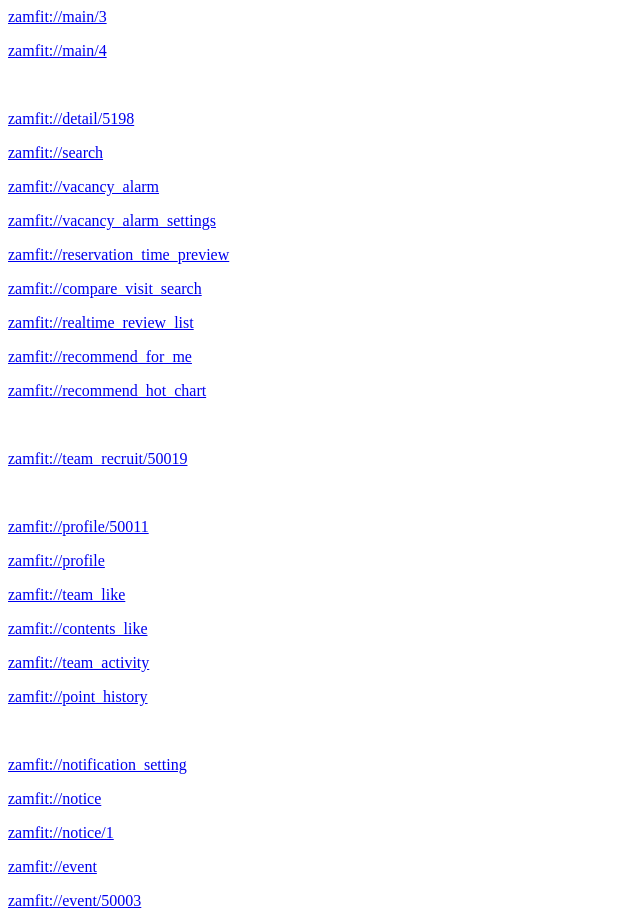
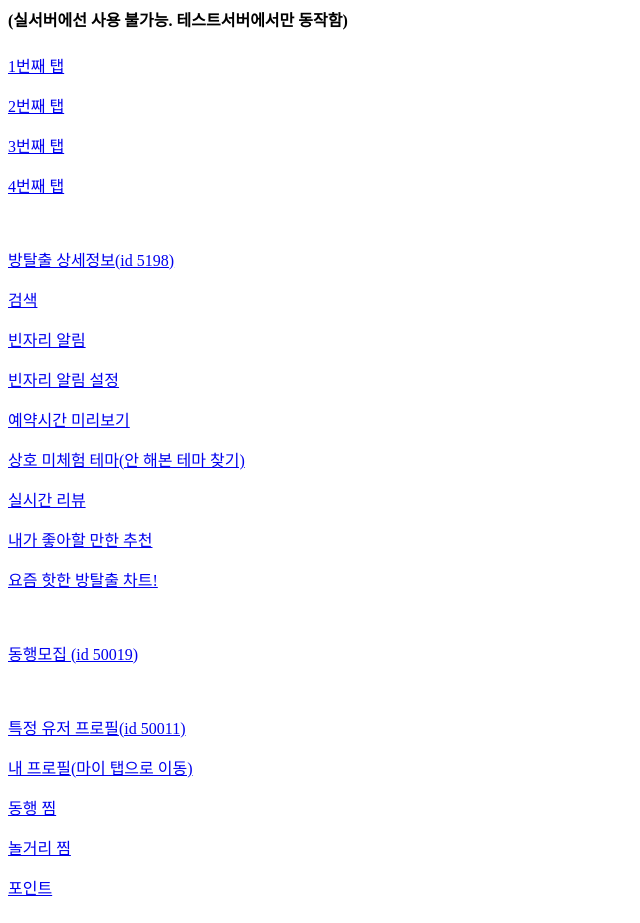
Before and after one commit to su-mong/apitest, a plain HTML site: page index.html in a window 1280 px wide. Shown: the part 68-991 px from the top of the page, without its empty margins (0-640 px from the left). Drawn offline with Linux system fonts and the light colour scheme.

Commit message:
Update index.html

```diff
--- a/index.html
+++ b/index.html
@@ -1,44 +1,47 @@
 <html>
     <head>
+        <meta charset="utf-8">
         <title>DEEP LINK TEST</title>
     </head>
     <body>
-        <p><a href="zamfit://main/1">zamfit://main/1</a></p>
-        <p><a href="zamfit://main/2">zamfit://main/2</a></p>
-        <p><a href="zamfit://main/3">zamfit://main/3</a></p>
-        <p><a href="zamfit://main/4">zamfit://main/4</a></p>
+        <h1>현재 이용 가능한 링크 목록</h1>
+        <h4>(실서버에선 사용 불가능. 테스트서버에서만 동작함)</h4>
+        <p><a href="zamfit://main/1">1번째 탭</a></p>
+        <p><a href="zamfit://main/2">2번째 탭</a></p>
+        <p><a href="zamfit://main/3">3번째 탭</a></p>
+        <p><a href="zamfit://main/4">4번째 탭</a></p>
         <br>
-        <p><a href="zamfit://detail/5198">zamfit://detail/5198</a></p>
-        <p><a href="zamfit://search">zamfit://search</a></p>
-        <p><a href="zamfit://vacancy_alarm">zamfit://vacancy_alarm</a></p>
-        <p><a href="zamfit://vacancy_alarm_settings">zamfit://vacancy_alarm_settings</a></p>
-        <p><a href="zamfit://reservation_time_preview">zamfit://reservation_time_preview</a></p>
-        <p><a href="zamfit://compare_visit_search">zamfit://compare_visit_search</a></p>
-        <p><a href="zamfit://realtime_review_list">zamfit://realtime_review_list</a></p>
-        <p><a href="zamfit://recommend_for_me">zamfit://recommend_for_me</a></p>
-        <p><a href="zamfit://recommend_hot_chart">zamfit://recommend_hot_chart</a></p>
+        <p><a href="zamfit://detail/5198">방탈출 상세정보(id 5198)</a></p>
+        <p><a href="zamfit://search">검색</a></p>
+        <p><a href="zamfit://vacancy_alarm">빈자리 알림</a></p>
+        <p><a href="zamfit://vacancy_alarm_settings">빈자리 알림 설정</a></p>
+        <p><a href="zamfit://reservation_time_preview">예약시간 미리보기</a></p>
+        <p><a href="zamfit://compare_visit_search">상호 미체험 테마(안 해본 테마 찾기)</a></p>
+        <p><a href="zamfit://realtime_review_list">실시간 리뷰</a></p>
+        <p><a href="zamfit://recommend_for_me">내가 좋아할 만한 추천</a></p>
+        <p><a href="zamfit://recommend_hot_chart">요즘 핫한 방탈출 차트!</a></p>
         <br>
-        <p><a href="zamfit://team_recruit/50019">zamfit://team_recruit/50019</a></p>
+        <p><a href="zamfit://team_recruit/50019">동행모집 (id 50019)</a></p>
         <br>
-        <p><a href="zamfit://profile/50011">zamfit://profile/50011</a></p>
-        <p><a href="zamfit://profile">zamfit://profile</a></p>
-        <p><a href="zamfit://team_like">zamfit://team_like</a></p>
-        <p><a href="zamfit://contents_like">zamfit://contents_like</a></p>
-        <p><a href="zamfit://team_activity">zamfit://team_activity</a></p>
-        <p><a href="zamfit://point_history">zamfit://point_history</a></p>
+        <p><a href="zamfit://profile/50011">특정 유저 프로필(id 50011)</a></p>
+        <p><a href="zamfit://profile">내 프로필(마이 탭으로 이동)</a></p>
+        <p><a href="zamfit://team_like">동행 찜</a></p>
+        <p><a href="zamfit://contents_like">놀거리 찜</a></p>
+        <p><a href="zamfit://point_history">포인트</a></p>
         <br>
-        <p><a href="zamfit://notification_setting">zamfit://notification_setting</a></p>
-        <p><a href="zamfit://notice">zamfit://notice</a></p>
-        <p><a href="zamfit://notice/1">zamfit://notice/1</a></p>
-        <p><a href="zamfit://event">zamfit://event</a></p>
-        <p><a href="zamfit://event/50003">zamfit://event/50003</a></p>
-        <p><a href="zamfit://faq">zamfit://faq</a></p>
-        <p><a href="zamfit://how_to_use_point">zamfit://how_to_use_point</a></p>
+        <p><a href="zamfit://notification_setting">알림 설정</a></p>
+        <p><a href="zamfit://notice">공지사항 목록</a></p>
+        <p><a href="zamfit://notice/1">특정 공지사항(id 1)</a></p>
+        <p><a href="zamfit://event">이벤트 목록</a></p>
+        <p><a href="zamfit://event/50003">특정 이벤트(id 50003)</a></p>
+        <p><a href="zamfit://faq">자주 묻는 질문</a></p>
+        <p><a href="zamfit://how_to_use_point">포인트 사용안내</a></p>
         <br>
         <br>
         <br>
         <br>
         <br>
+        <h1>링크 오류 시 테스트용</h1>
         <p><a href="zamfit://main/7">[WRONG LINK] zamfit://main/7</a></p>
         <p><a href="zamfit://main/dfdz">[WRONG LINK] zamfit://main/dfdz</a></p>
         <p><a href="zamfit://main">[WRONG LINK] zamfit://main</a></p>
```
